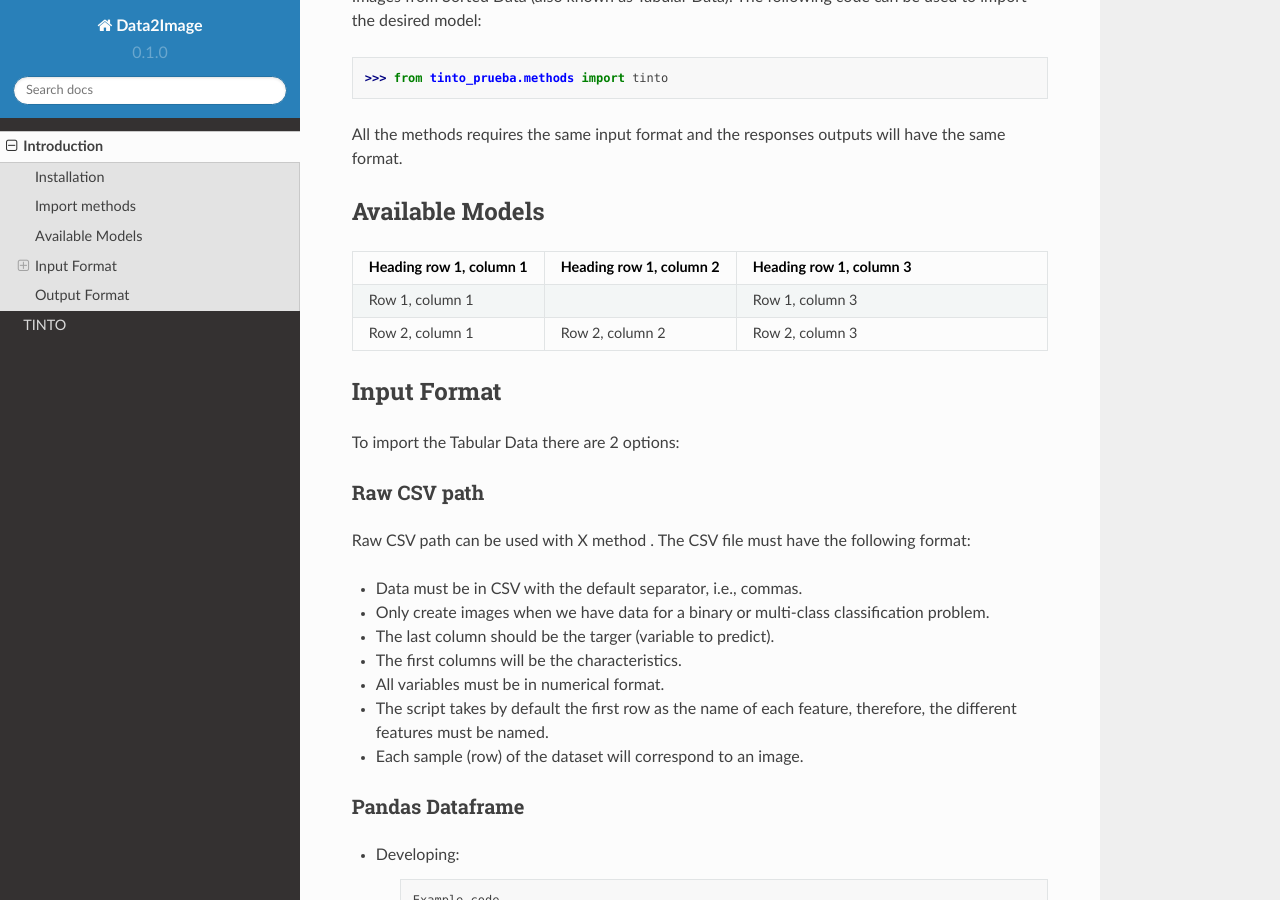
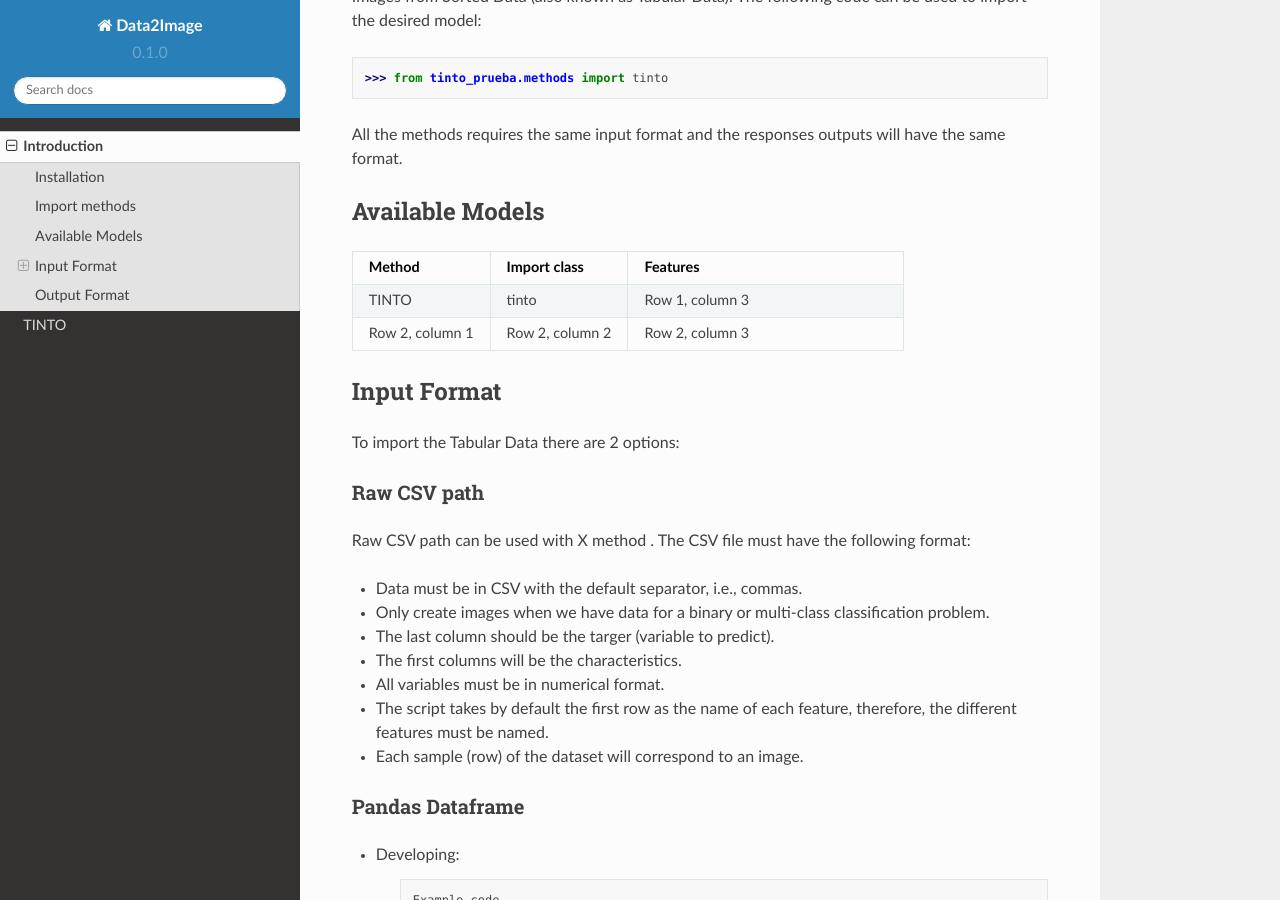
Before and after one commit to oeg-upm/TINTOlib-Documentation, a Sphinx documentation site: the page built from docs/source/installation.rst, in a window 1280 px wide and 900 px high, scrolled down 426 px. Built offline with Sphinx 7.4.7 and the Read the Docs theme 2.0.0, drawn with Linux system fonts in a browser that asks for light colours; pages that are not in the unit, such as notebooks, are missing from menus.

Commit message:
Update installation.rst

```diff
--- a/docs/source/installation.rst
+++ b/docs/source/installation.rst
@@ -27,11 +27,11 @@
    :widths: 25 25 50
    :header-rows: 1
 
-   * - Heading row 1, column 1
-     - Heading row 1, column 2
-     - Heading row 1, column 3
-   * - Row 1, column 1
-     -
+   * - Method
+     - Import class
+     - Features
+   * - TINTO
+     - tinto
      - Row 1, column 3
    * - Row 2, column 1
      - Row 2, column 2
```
